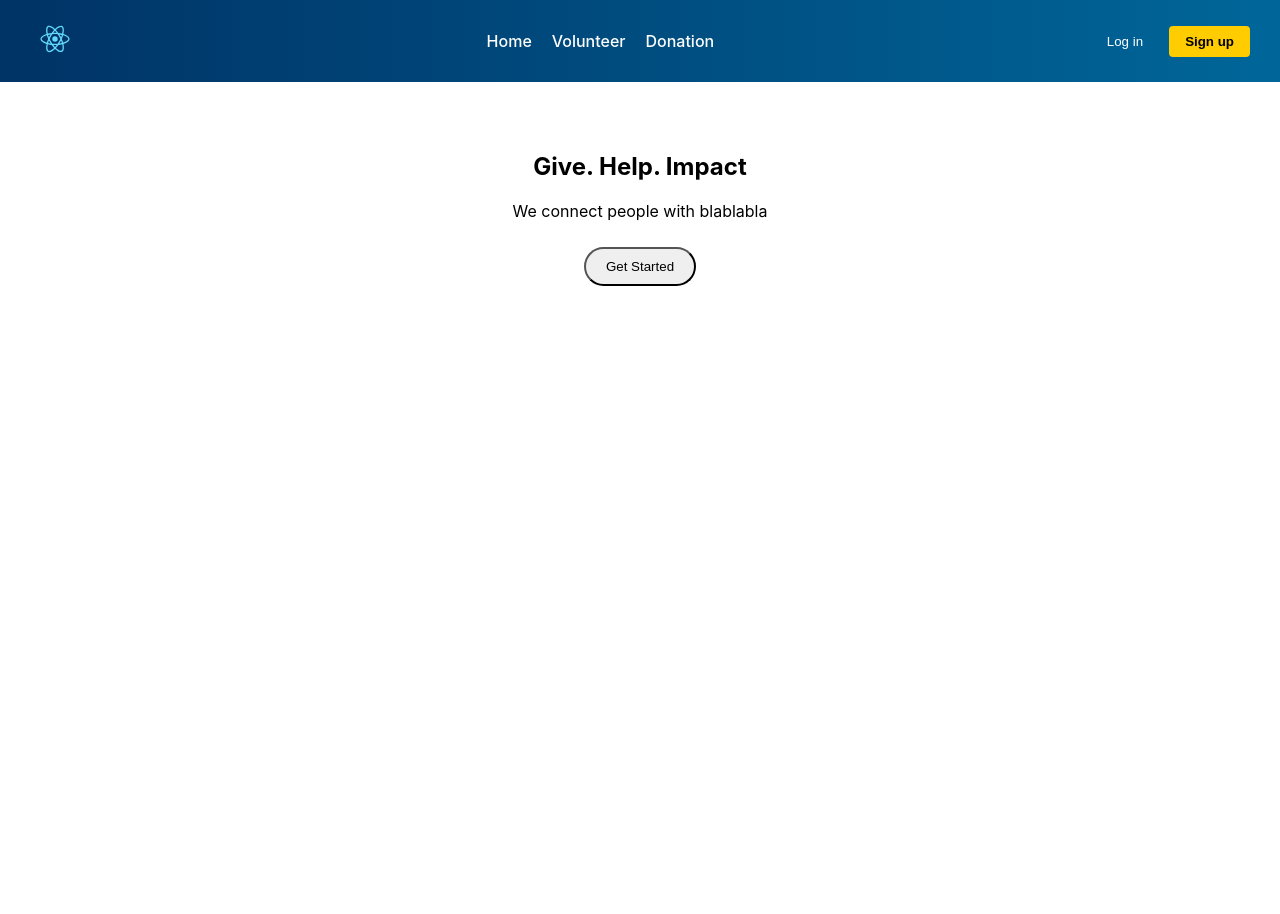
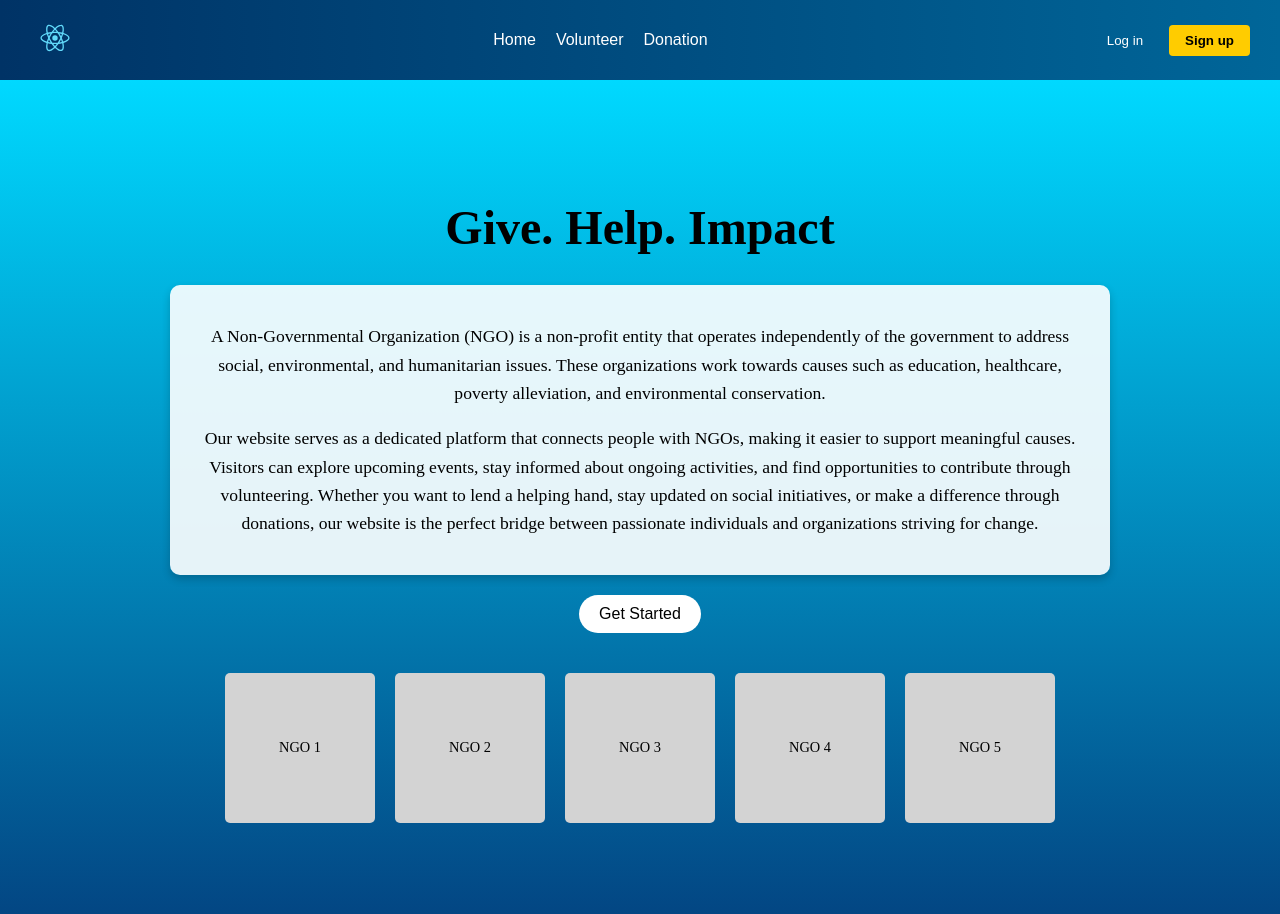
Before and after one commit to GargiAP/NGO-MANAGEMENT-1-, a React (Create React App) app: page / in a window 1280 px wide. Shown: the top 914 px of the page. Before the commit the page ends 800 px from the top, so only its background shows below. Built offline with nearby package versions, Linux system fonts and the light colour scheme.

Commit message:
homepage

```diff
--- a/src/pages/homepage/Homepage.js
+++ b/src/pages/homepage/Homepage.js
@@ -1,21 +1,32 @@
 import React from 'react';
 import Navbar from '../../components/navbar/Navbar';
+import './homepage.css'; // Import CSS file
 
 const HomePage = () => {
   return (
     <div>
       <Navbar />
 
-      {}
-      <section style={{ padding: '50px', textAlign: 'center' }}>
+      <section className="home-container">
         <h1>Give. Help. Impact</h1>
-        <p>We connect people with blablabla</p>
-        <button style={{ padding: '10px 20px', borderRadius: '20px', marginTop: '10px' }}>
-          Get Started
-        </button>
+
+<div class="info-box">
+    <p>A Non-Governmental Organization (NGO) is a non-profit entity that operates independently of the government to address social, environmental, and humanitarian issues. These organizations work towards causes such as education, healthcare, poverty alleviation, and environmental conservation.</p>
+
+    <p>Our website serves as a dedicated platform that connects people with NGOs, making it easier to support meaningful causes. Visitors can explore upcoming events, stay informed about ongoing activities, and find opportunities to contribute through volunteering. Whether you want to lend a helping hand, stay updated on social initiatives, or make a difference through donations, our website is the perfect bridge between passionate individuals and organizations striving for change.</p>
+</div>
+
+        <button className="get-started-btn">Get Started</button>
+
+
+     <div className="ngo-list">
+        <div className="ngo-box">NGO 1</div>
+        <div className="ngo-box">NGO 2</div>
+        <div className="ngo-box">NGO 3</div>
+        <div className="ngo-box">NGO 4</div>
+        <div className="ngo-box">NGO 5</div>
+      </div>
       </section>
-
-      {}
     </div>
   );
 };
--- a/src/pages/homepage/homepage.css
+++ b/src/pages/homepage/homepage.css
@@ -0,0 +1,84 @@
+/* General styles */
+body {
+  margin: 0;
+  font-family: Arial, sans-serif;
+}
+
+/* Main container */
+.home-container {
+  text-align: center;
+  min-height: 74vh;
+  display: flex;
+  flex-direction: column;
+  align-items: center;
+  justify-content: center;
+  background: linear-gradient(180deg, #00D9FF 0%, #03417F 100%);
+  color: black;
+  font-family: 'Times New Roman', Times, serif;
+  padding: 80px 0;
+}
+
+/* Heading */
+.home-container h1 {
+  font-size: 3rem;
+  font-weight: bold;
+  margin-bottom: 10px;
+}
+
+/* Info Box */
+.info-box {
+  background: rgba(255, 255, 255, 0.9);
+  padding: 20px;
+  border-radius: 10px;
+  max-width: 900px;
+  text-align: center;
+  box-shadow: 0 4px 8px rgba(0, 0, 0, 0.2);
+  margin: 20px auto;
+  line-height: 1.6;
+  font-size: 1.1rem;
+  transition: transform 0.3s ease, box-shadow 0.3s ease;
+}
+
+/* Hover Effect */
+.info-box:hover {
+  transform: scale(1.05);
+  box-shadow: 0 8px 16px rgba(0, 0, 0, 0.3);
+}
+
+/* Get Started button */
+.get-started-btn {
+  padding: 10px 20px;
+  font-size: 1rem;
+  border: none;
+  border-radius: 20px;
+  background-color: white;
+  color: black;
+  cursor: pointer;
+  transition: 0.3s;
+}
+
+.get-started-btn:hover {
+  background-color: #ddd;
+}
+
+/* NGO List */
+.ngo-list {
+  display: flex;
+  justify-content: center;
+  gap: 20px;
+  padding: 40px;
+  flex-wrap: wrap;
+}
+
+/* NGO Box */
+.ngo-box {
+  width: 150px;
+  height: 150px;
+  background: lightgray;
+  display: flex;
+  align-items: center;
+  justify-content: center;
+  border-radius: 5px;
+  font-size: 0.9rem;
+  text-align: center;
+}
```
